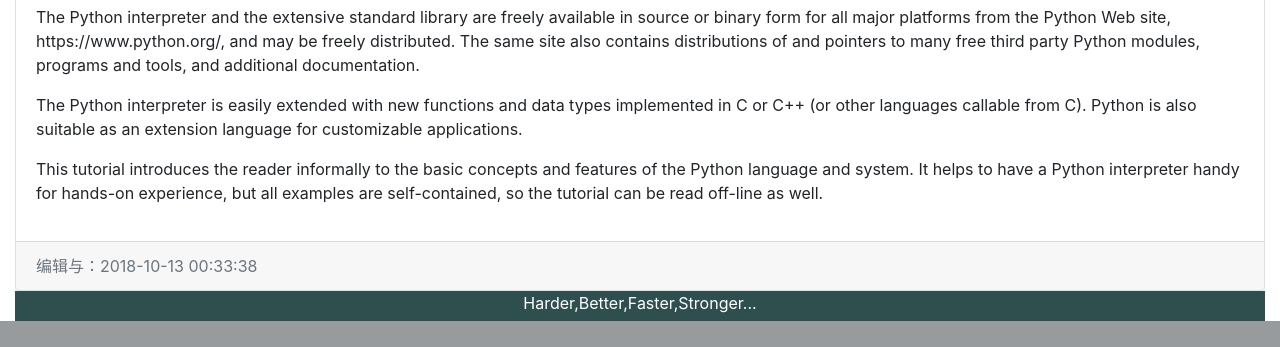
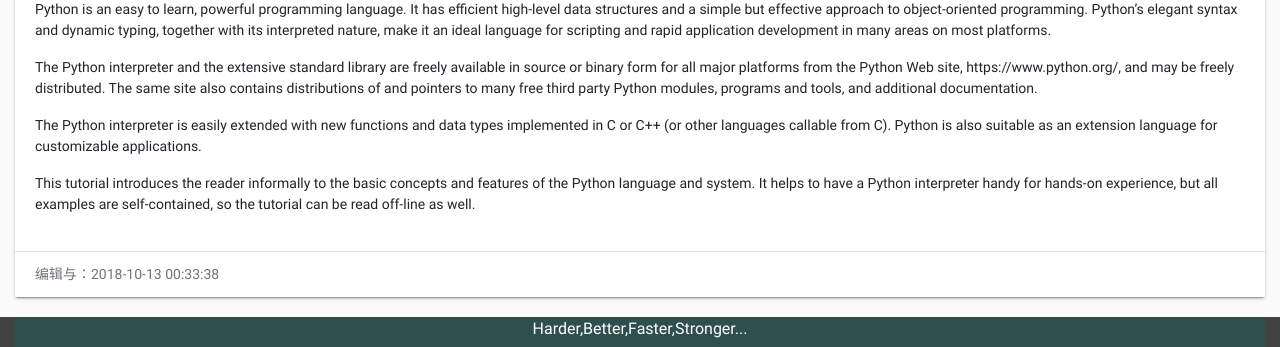
Before and after one commit to CloudSen/RedQueen, a Django app: page /cloudsen_blog/blog/article/1 in a window 1280 px wide. Shown: the part 1075-1422 px from the top of the page. Before the commit the page ends 1396 px from the top, so only its background shows below. Run offline with Django 4.2, Linux system fonts and the light colour scheme; data comes from the database, SQL or seed files in the repository; some libraries are stand-ins or nearby versions.

Commit message:
修改基础模板的布局。加入bootstrap for material

```diff
--- a/cloudsen_blog/templates/cloudsen_blog/base.html
+++ b/cloudsen_blog/templates/cloudsen_blog/base.html
@@ -4,18 +4,44 @@
 <head>
     <meta charset="utf-8">
     <meta name="viewport" content="width=device-width, initial-scale=1, shrink-to-fit=no">
-    <link rel="stylesheet" href="{% static '/redqueen/css/bootstrap4.0.0/bootstrap.min.css' %}">
+    <link rel="stylesheet"
+          href="{% static '/redqueen/css/bootstrap-material-design/bootstrap-material-design.min.css' %}">
+    <link rel="stylesheet"
+          href="{% static '/redqueen/css/bootstrap-material-design/bootstrap-material-fonts-icons.css' %}">
+    <link rel="stylesheet" href="{% static '/cloudsen_blog/css/base.css' %}">
     {% block extension-of-header %}{% endblock %}
     <title>{% block title %}{% endblock %}</title>
 </head>
 <body>
-<div class="container-fluid">
+<header class="container-fluid">
     {% include  'cloudsen_blog/header.html' %}
+</header>
+<main class="container-fluid" role="main">
+    <div class="row" style="height: 56px;">
+        <div class="col-sm-12"></div>
+    </div>
+    <div class="row">
+{#        <div class="col-sm-12">#}
+{#            {% include 'cloudsen_blog/header-banner-carousel.html' %}#}
+{#        </div>#}
+    </div>
+    <div class="row" style="height: 20px;">
+        <div class="col-sm-12">
+        </div>
+    </div>
     {% block body %}{% endblock %}
+    <div class="row" style="height: 20px;">
+        <div class="col-sm-12">
+        </div>
+    </div>
+</main>
+<footer class="container-fluid footer text-center bg-dark text-light">
     {% include  'cloudsen_blog/footer.html' %}
-</div>
+</footer>
 <script src="{% static '/redqueen/js/jquery3.2.1/jquery.slim.min.js' %}"></script>
-<script src="{% static '/redqueen/js/bootstrap4.0.0/bootstrap.min.js' %}"></script>
+<script src="{% static '/redqueen/js/popper.js' %}"></script>
+<script src="{% static '/redqueen/js/bootstrap-material-design/bootstrap-material-design.min.js' %}"></script>
+<script src="{% static 'cloudsen_blog/js/base.js' %}"></script>
 {% block extension_of_script %}{% endblock %}
 </body>
 </html>
```
